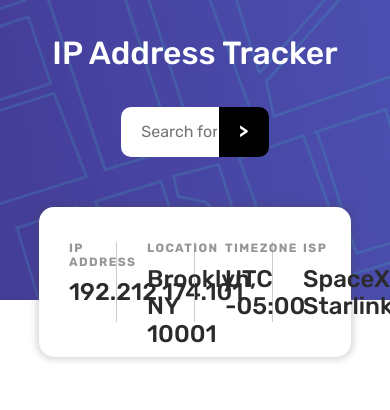
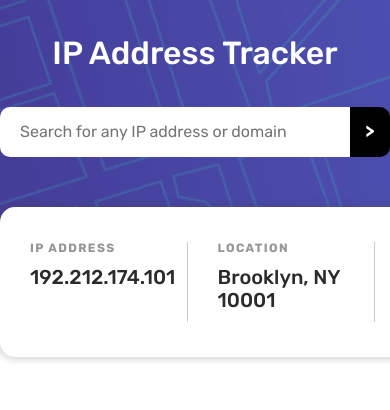
Before and after one commit to TinySquid/geo-ip, a Gatsby site in the folder app/: page / in a window 390 px wide. Shown: the top 410 px of the page. Built offline with nearby package versions, Linux system fonts and the light colour scheme; Gatsby itself is replaced by a stand-in of ours.

Commit message:
Final style tweaks before jumping into mobile layout

```diff
--- a/app/src/components/InfoPanel/InfoPanel.js
+++ b/app/src/components/InfoPanel/InfoPanel.js
@@ -15,6 +15,8 @@ const Panel = styled.div`
   width: 80%;
   height: 150px;
 
+  min-width: 750px;
+
   margin: 50px auto;
 
   background: white;
@@ -27,7 +29,7 @@ const PanelItem = styled.div`
   text-align: left;
 
   margin: 35px 0;
-  padding-left: 30px;
+  padding: 0 20px 0 30px;
 
   border-right: 1px solid #cccccc;
 
@@ -49,6 +51,11 @@ const PanelItemText = styled.p`
   font-weight: 500;
   color: #2b2b2b;
   margin: 0;
+
+  // Keep layout clean til mobile layout switch
+  @media (max-width: 1100px) {
+    font-size: 20px;
+  }
 `;
 
 export default function InfoPanel({ data }) {
--- a/app/src/components/SearchBox/SearchBox.js
+++ b/app/src/components/SearchBox/SearchBox.js
@@ -24,6 +24,8 @@ const SearchInput = styled.input`
 
   border: none;
   border-radius: 10px 0 0 10px;
+
+  min-width: 350px;
 `;
 
 const SearchButton = styled.button`
--- a/app/src/pages/index.js
+++ b/app/src/pages/index.js
@@ -56,7 +56,8 @@ export default function Home() {
             style: { height: "calc(100vh - 300px)", width: "100vw" },
             center: [51.505, -0.09],
             zoom: 15,
-            scrollWheelZoom: false,
+            zoomControl: false,
+            scrollWheelZoom: true,
           }}
         >
           <Marker position={[51.505, -0.09]}>
```
